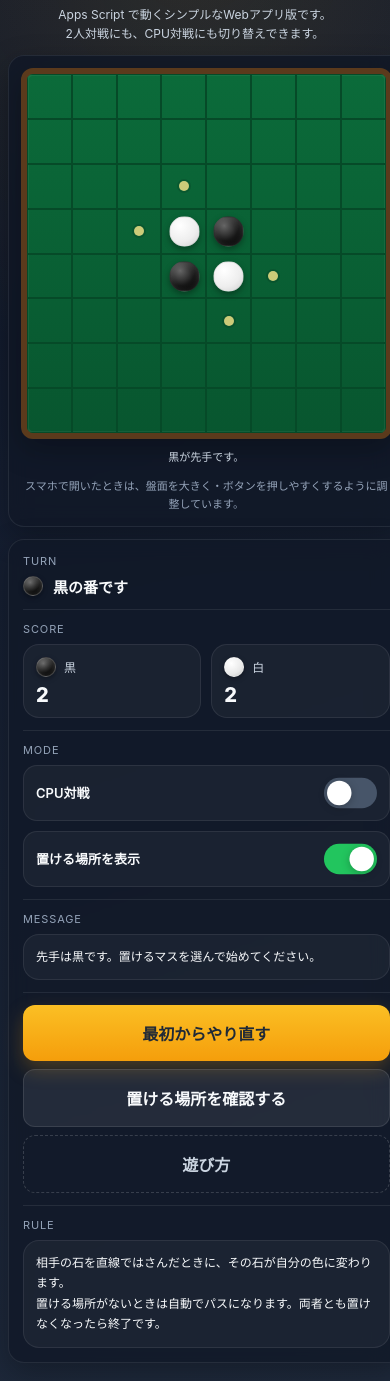
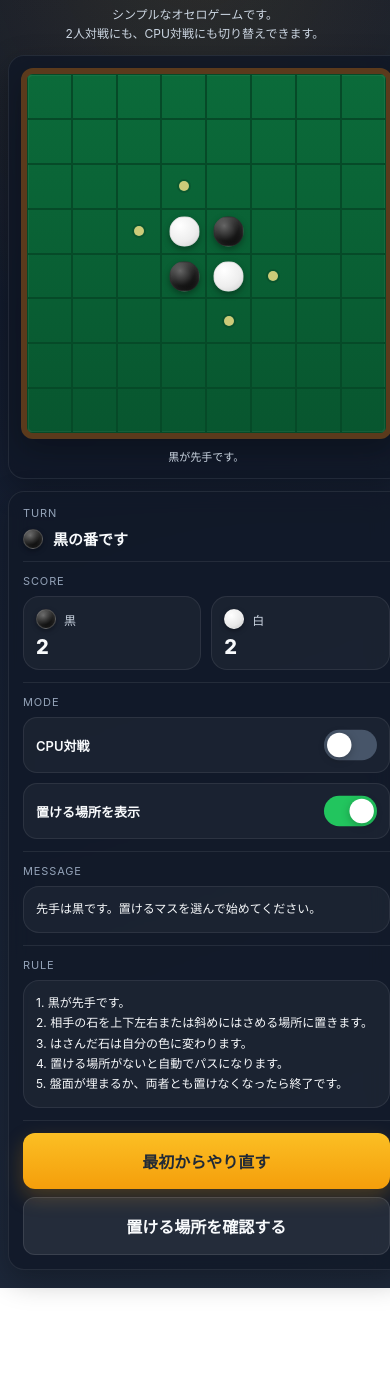
Before and after one commit to strawberry-game/othello, a plain HTML site: page index.html in a window 390 px wide. Shown: the part 48-1429 px from the top of the page. After the commit the page ends 1336 px from the top, so only its background shows below. Drawn offline with Linux system fonts and the light colour scheme.

Commit message:
Update index.html

```diff
--- a/index.html
+++ b/index.html
@@ -193,12 +193,6 @@
       border:1px solid rgba(255,255,255,.1);
     }
 
-    .btn-ghost{
-      background:transparent;
-      color:var(--muted);
-      border:1px dashed rgba(255,255,255,.16);
-    }
-
     .options{
       display:grid;
       gap:10px;
@@ -339,13 +333,6 @@
       line-height:1.8;
     }
 
-    .footer-note{
-      margin-top:12px;
-      text-align:center;
-      font-size:12px;
-      color:#94a3b8;
-    }
-
     .result-badge{
       display:inline-flex;
       align-items:center;
@@ -410,11 +397,6 @@
       .legend{
         margin-top:10px;
         font-size:12px;
-        line-height:1.6;
-      }
-
-      .footer-note{
-        font-size:11px;
         line-height:1.6;
       }
 
@@ -528,7 +510,7 @@
     <header class="header">
       <h1 class="title">オセロゲーム</h1>
       <p class="lead">
-        Apps Script で動くシンプルなWebアプリ版です。<br>
+        シンプルなオセロゲームです。<br>
         2人対戦にも、CPU対戦にも切り替えできます。
       </p>
     </header>
@@ -579,18 +561,20 @@
         </div>
 
         <div class="section">
-          <div class="buttons">
-            <button id="restartBtn" class="btn-primary">最初からやり直す</button>
-            <button id="passCheckBtn" class="btn-secondary">置ける場所を確認する</button>
-            <button id="helpBtn" class="btn-ghost">遊び方</button>
+          <div class="label">RULE</div>
+          <div class="message" style="min-height:auto;">
+            1. 黒が先手です。<br>
+            2. 相手の石を上下左右または斜めにはさめる場所に置きます。<br>
+            3. はさんだ石は自分の色に変わります。<br>
+            4. 置ける場所がないと自動でパスになります。<br>
+            5. 盤面が埋まるか、両者とも置けなくなったら終了です。
           </div>
         </div>
 
         <div class="section">
-          <div class="label">RULE</div>
-          <div class="message" style="min-height:auto;">
-            相手の石を直線ではさんだときに、その石が自分の色に変わります。<br>
-            置ける場所がないときは自動でパスになります。両者とも置けなくなったら終了です。
+          <div class="buttons">
+            <button id="restartBtn" class="btn-primary">最初からやり直す</button>
+            <button id="passCheckBtn" class="btn-secondary">置ける場所を確認する</button>
           </div>
         </div>
       </aside>
@@ -601,9 +585,6 @@
         </div>
         <div class="legend">
           黒が先手です。<span id="statusBadge" class="result-badge" style="display:none;">対局終了</span>
-        </div>
-        <div class="footer-note">
-          スマホで開いたときは、盤面を大きく・ボタンを押しやすくするように調整しています。
         </div>
       </section>
     </main>
@@ -638,7 +619,6 @@
     const hintToggleEl = document.getElementById('hintToggle');
     const restartBtnEl = document.getElementById('restartBtn');
     const passCheckBtnEl = document.getElementById('passCheckBtn');
-    const helpBtnEl = document.getElementById('helpBtn');
 
     function initGame() {
       board = Array.from({ length: SIZE }, () => Array(SIZE).fill(EMPTY));
@@ -943,22 +923,10 @@
       renderBoard();
     }
 
-    function showHelp() {
-      alert(
-        '【遊び方】\n' +
-        '1. 黒が先手です。\n' +
-        '2. 相手の石を上下左右または斜めにはさめる場所に置きます。\n' +
-        '3. はさんだ石は自分の色に変わります。\n' +
-        '4. 置ける場所がないと自動でパスになります。\n' +
-        '5. 盤面が埋まるか、両者とも置けなくなったら終了です。'
-      );
-    }
-
     cpuToggleEl.addEventListener('click', toggleCpu);
     hintToggleEl.addEventListener('click', toggleHints);
     restartBtnEl.addEventListener('click', initGame);
     passCheckBtnEl.addEventListener('click', checkMovesManually);
-    helpBtnEl.addEventListener('click', showHelp);
 
     cpuToggleEl.addEventListener('keydown', (e) => {
       if (e.key === 'Enter' || e.key === ' ') {
```
